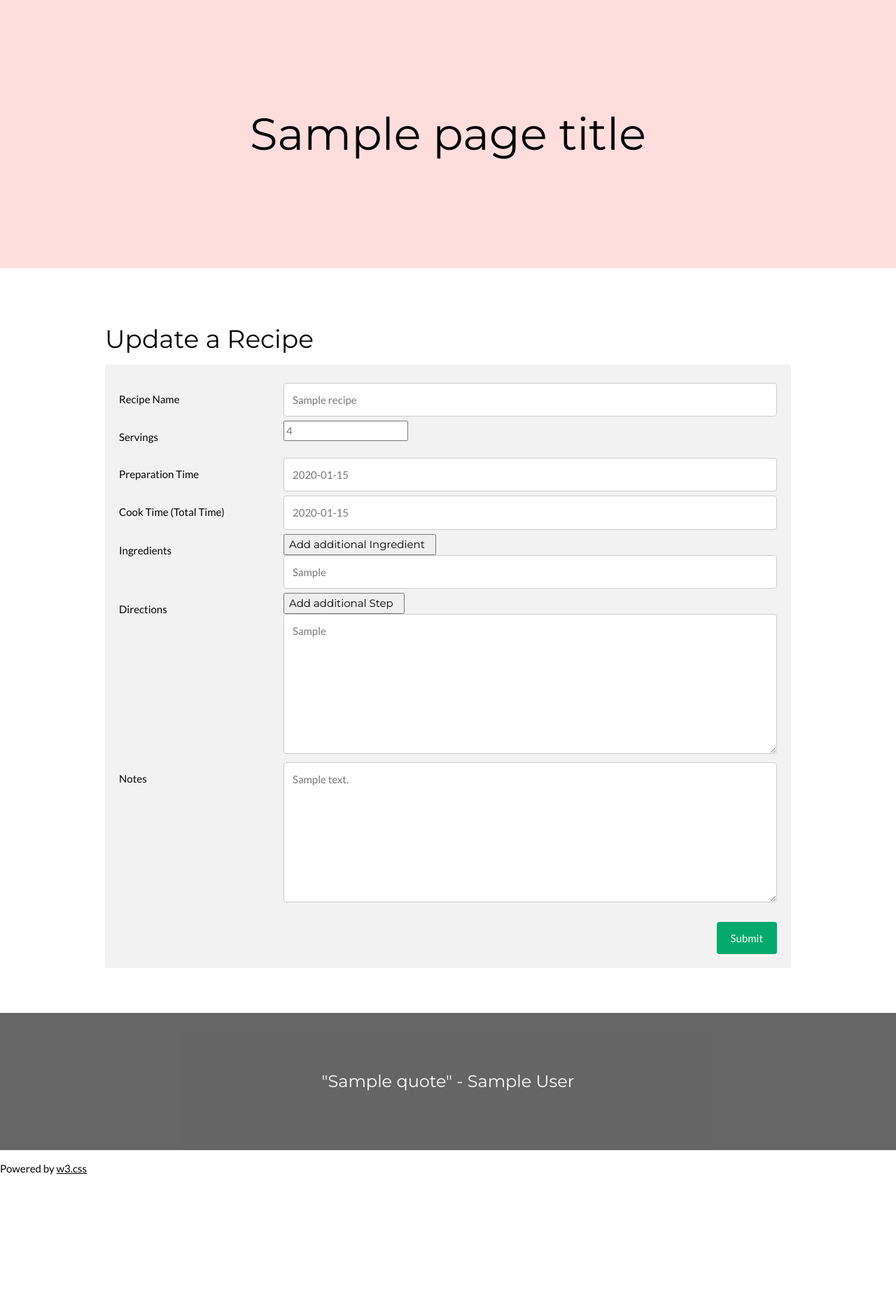
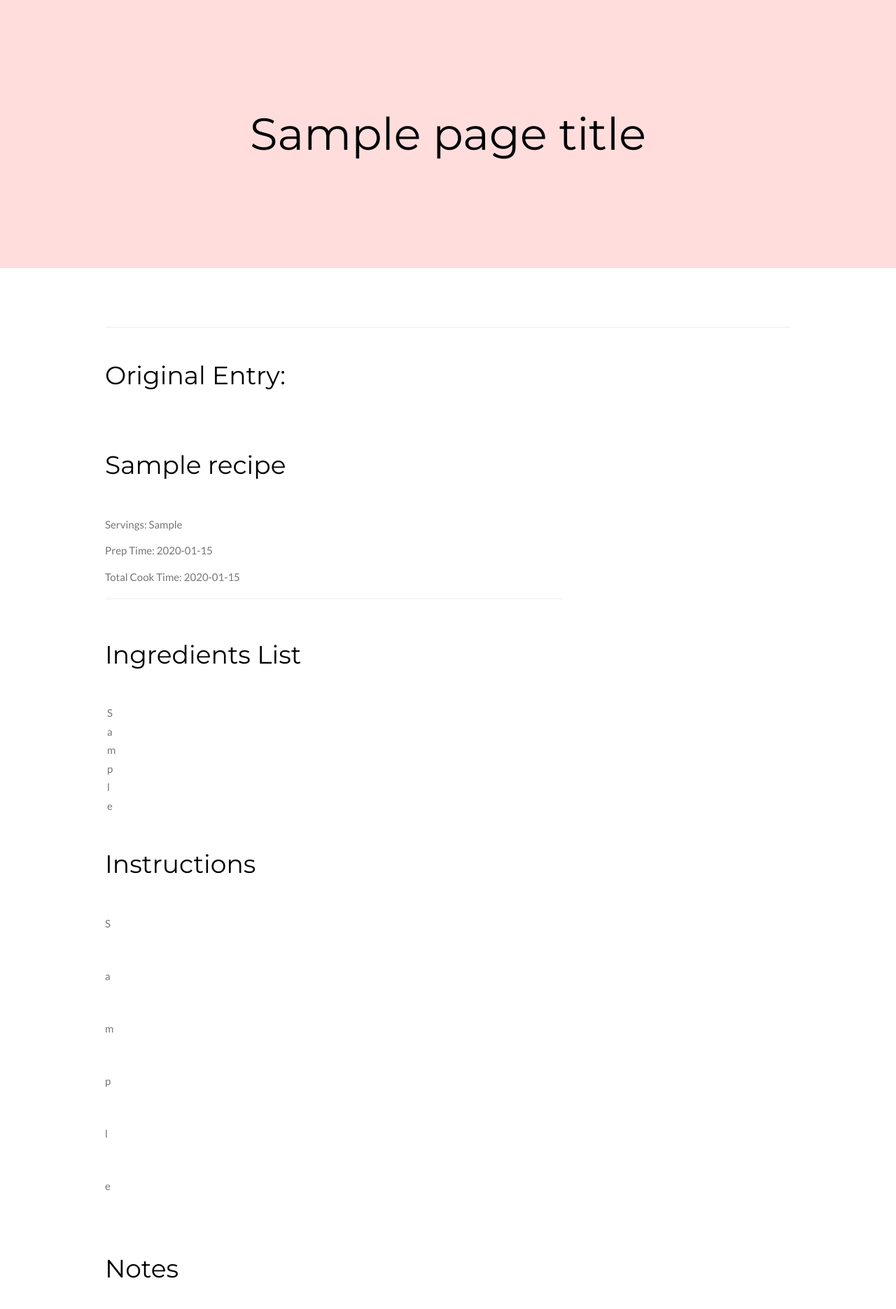
Before and after one commit to kjk15b/fantastic-lamp, a Flask app: template app/templates/recipes-update-form.html in a window 1280 px wide. Shown: the part 52-1922 px from the top of the page at 70% size. Before the commit the page ends 1730 px from the top, so only its background shows below. Run offline with Flask 2, Linux system fonts and the light colour scheme; tables that the repository leaves empty hold one stand-in row (values such as "Sample post"); the template is opened without the code that fills it: values that come from a table or form of the project are taken from there, most other values are stand-ins (such as "Sample title", 1, 10 or a date in 2020).

Commit message:
Update feature for showing previous recipe in upate page

```diff
--- a/app/api_utils.py
+++ b/app/api_utils.py
@@ -6,13 +6,15 @@ from app import db
 def to_dict(recipe : Recipe):
     ingredients = recipe.ingredients
     ingredients_list = ingredients.split(',')
+    directions = recipe.directions
+    directions_list = directions.split(',')
     recipe_dict = {
         'recipe_name' : recipe.recipe_name,
         'servings' : recipe.servings,
         'prep_time' : recipe.prep_time,
         'cook_time' : recipe.cook_time,
         'ingredients' : ingredients_list,
-        'directions' : recipe.directions,
+        'directions' : directions_list,
         'notes' : recipe.notes
     }
     return recipe_dict
--- a/app/routes.py
+++ b/app/routes.py
@@ -36,7 +36,7 @@ def recipes():
 		recipe = recipes[len(recipes) - 1]
 		num_recipes = len(recipes)
 		recipe = to_dict(recipe)
-		recipe['directions'] = recipe['directions'].split(',')
+		#recipe['directions'] = recipe['directions'].split(',')
 		recipe_count_str = ''
 		if num_recipes == 1:
 			recipe_count_str = 'There is {} recipe currently.'.format(num_recipes)
@@ -107,10 +107,10 @@ def recipes_update_content():
 	if request.method != 'POST':
 		return "Illegal access of member!"
 	else:
-		recipe = Recipe.query.filter_by(recipe_name=request.form['recipe_name']).first()
+		recipe = to_dict(Recipe.query.filter_by(recipe_name=request.form['recipe_name']).first())
 		print(recipe)
 		return render_template('recipes-update-form.html',
-							page_title='Update Recipe: {}'.format(recipe.recipe_name),
+							page_title='Update Recipe: {}'.format(recipe['recipe_name']),
 							notform=False,
 							quote=handle_quote_of_day(),
 							recipe=recipe)
--- a/app/templates/recipes-update-form.html
+++ b/app/templates/recipes-update-form.html
@@ -58,6 +58,43 @@ input[type=submit]:hover {
 }
 </style>
 <script src="https://cdnjs.cloudflare.com/ajax/libs/jquery/3.3.1/jquery.min.js"></script>
+
+<div class="w3-row-padding w3-padding-64 w3-container">
+  <div class="w3-content">
+    <div class="w3-twothird">
+      <h1 class="w3-padding-32">Original Entry: </h1>
+      <h1 class="w3-padding-32">{{ recipe.recipe_name }}</h5>
+      <p class="w3-text-grey">Servings: {{ recipe.servings }}</p>
+      <p class="w3-text-grey">Prep Time: {{ recipe.prep_time }}</p>
+      <p class="w3-text-grey">Total Cook Time: {{ recipe.cook_time }}</p>
+      <hr>
+      <h1 class="w3-padding-32">Ingredients List</h5>
+      <table>
+          <tbody>
+              {% for ingredient in recipe.ingredients %}
+                  <tr>
+                      <td class="w3-text-grey">{{ ingredient }}</td>
+                  </tr>
+              {% endfor %}
+          </tbody>
+      </table>
+    </div>
+    <hr>
+    <div class="w3-twothird">
+      <h1 class="w3-padding-32">Instructions</h1>
+      {% for step in recipe.directions %}
+        <p class="w3-text-grey">{{ step }}</p>
+        <br>
+      {% endfor %}
+      </div>
+    <div class="w3-twothird">
+      <h1 class="w3-padding-32">Notes</h1>
+      <p class="w3-text-grey">{{ recipe.notes }}</p>
+    </div>
+  </div>
+</div>
+
+
 <!-- First Grid -->
 <div class="w3-row-padding w3-padding-64 w3-container">
     <div class="w3-content">
```
